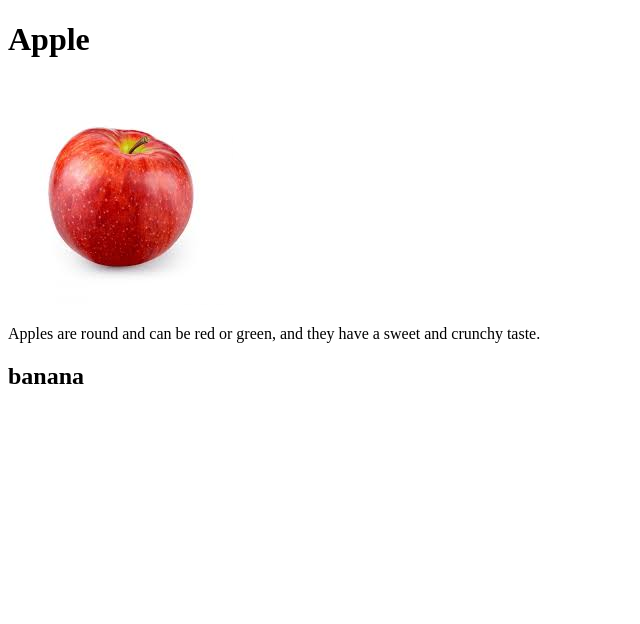
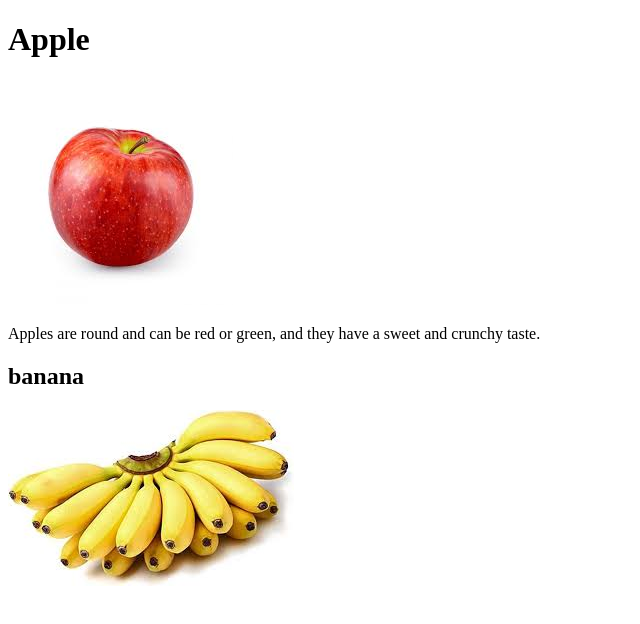
Before and after one commit to Pallavimanedeshmukh2003/assignment-8-fruit, a plain HTML site: page index.html in a window 1280 px wide. Shown: the whole page, without its empty margins (0-640 px from the left). Drawn offline with Linux system fonts and the light colour scheme.

Commit message:
banana img add

```diff
--- a/index.html
+++ b/index.html
@@ -9,5 +9,7 @@
     <img src="/apple.jpg" >
     <p>Apples are round and can be red or green, and they have a sweet and crunchy taste.</p>
     <h2>banana</h2>
+    <img src="/download.jpg" >
+
 </body>
 </html>
```
Also changed, not shown: download.jpg (added).
